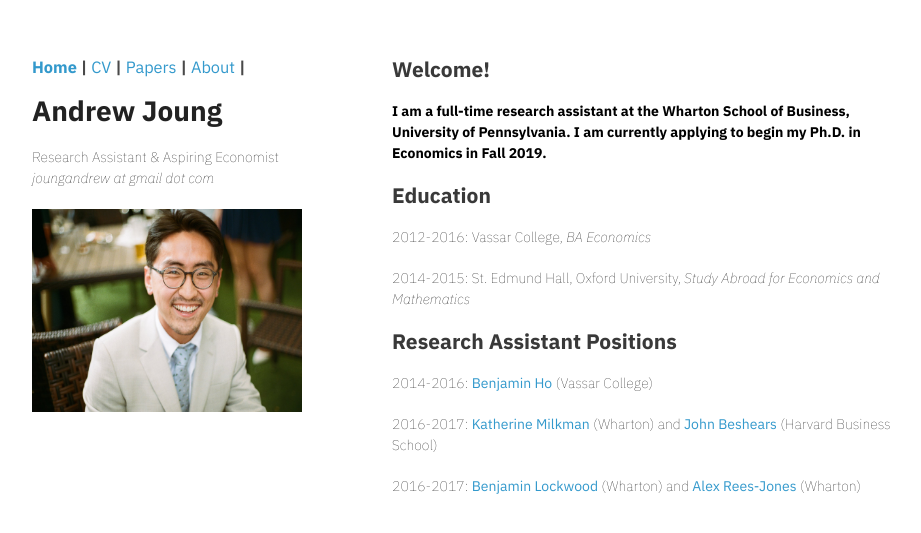
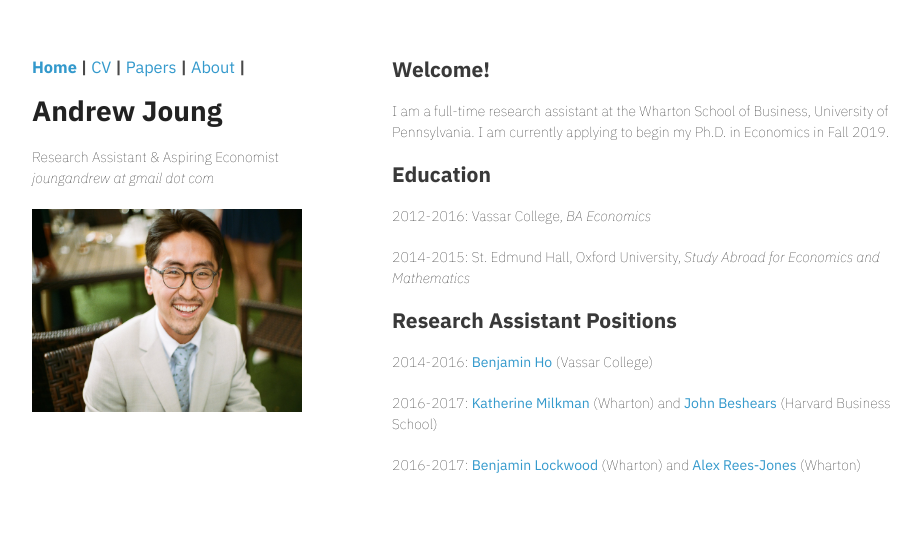
Before and after one commit to sxfinance/sxia.github.io, a Jekyll site: the page index.html, which Jekyll copies as it is, in a window 1280 px wide. Shown: the top 533 px of the page, without its empty margins (178-1099 px from the left). Built offline with Jekyll 4.4.1, drawn with Linux system fonts in a browser that asks for light colours.

```diff
--- a/index.html
+++ b/index.html
@@ -38,7 +38,7 @@
       </header>
    <section>
 	<h2><a id="welcome" class="anchor" href="#welcome" aria-hidden="true"><span class="octicon octicon-link"></span></a><b>Welcome!</b></h3>
-	<p><b>I am a full-time research assistant at the Wharton School of Business, University of Pennsylvania. I am currently applying to begin my Ph.D. in Economics in Fall 2019. </b></p>
+	<p>I am a full-time research assistant at the Wharton School of Business, University of Pennsylvania. I am currently applying to begin my Ph.D. in Economics in Fall 2019.</p>
 
 	<h2><a id="education" class="anchor" href="#education" aria-hidden="true"><span class="octicon octicon-link"></span></a><b>Education</b></h3>
 	<p>2012-2016: Vassar College, <i>BA Economics</i></p>
```
